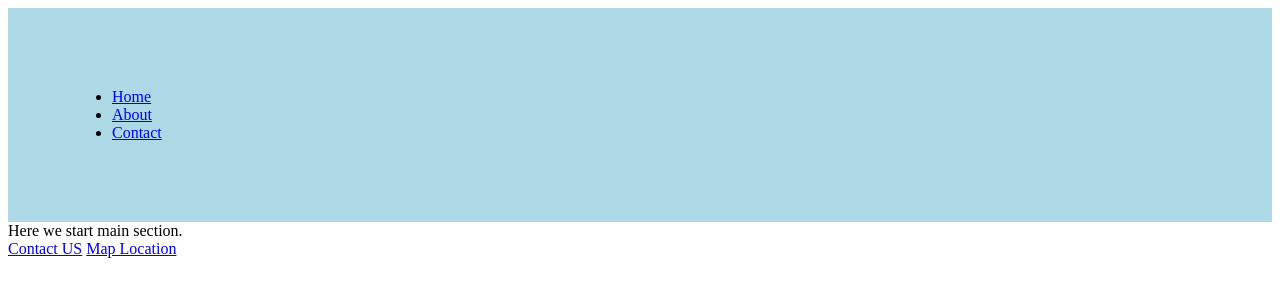
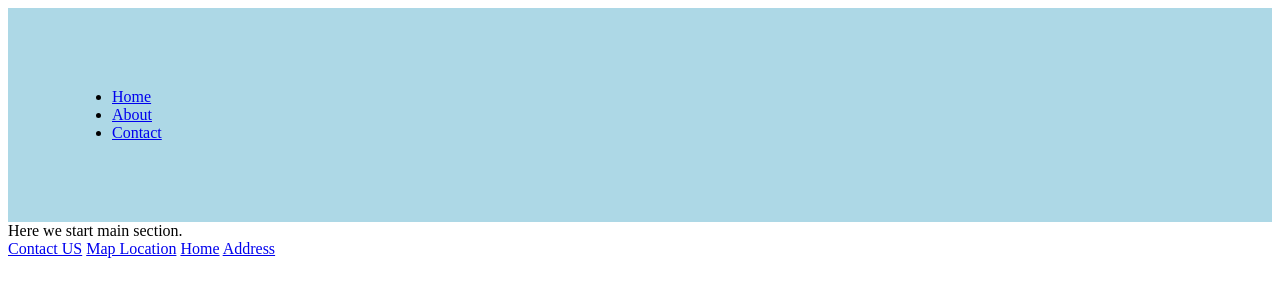
Before and after one commit to MDASHRAFUDDINTANVIR1/test-purposes, a plain HTML site: page index.html in a window 1280 px wide. Drawn offline with Linux system fonts and the light colour scheme.

Commit message:
login-feature footer changes

```diff
--- a/index.html
+++ b/index.html
@@ -35,6 +35,8 @@
     <footer>
         <a href="#">Contact US</a>
         <a href="#">Map Location</a>
+        <a href="#">Home</a>
+        <a href="#">Address</a>
     </footer>
 </body>
 </html>
```
